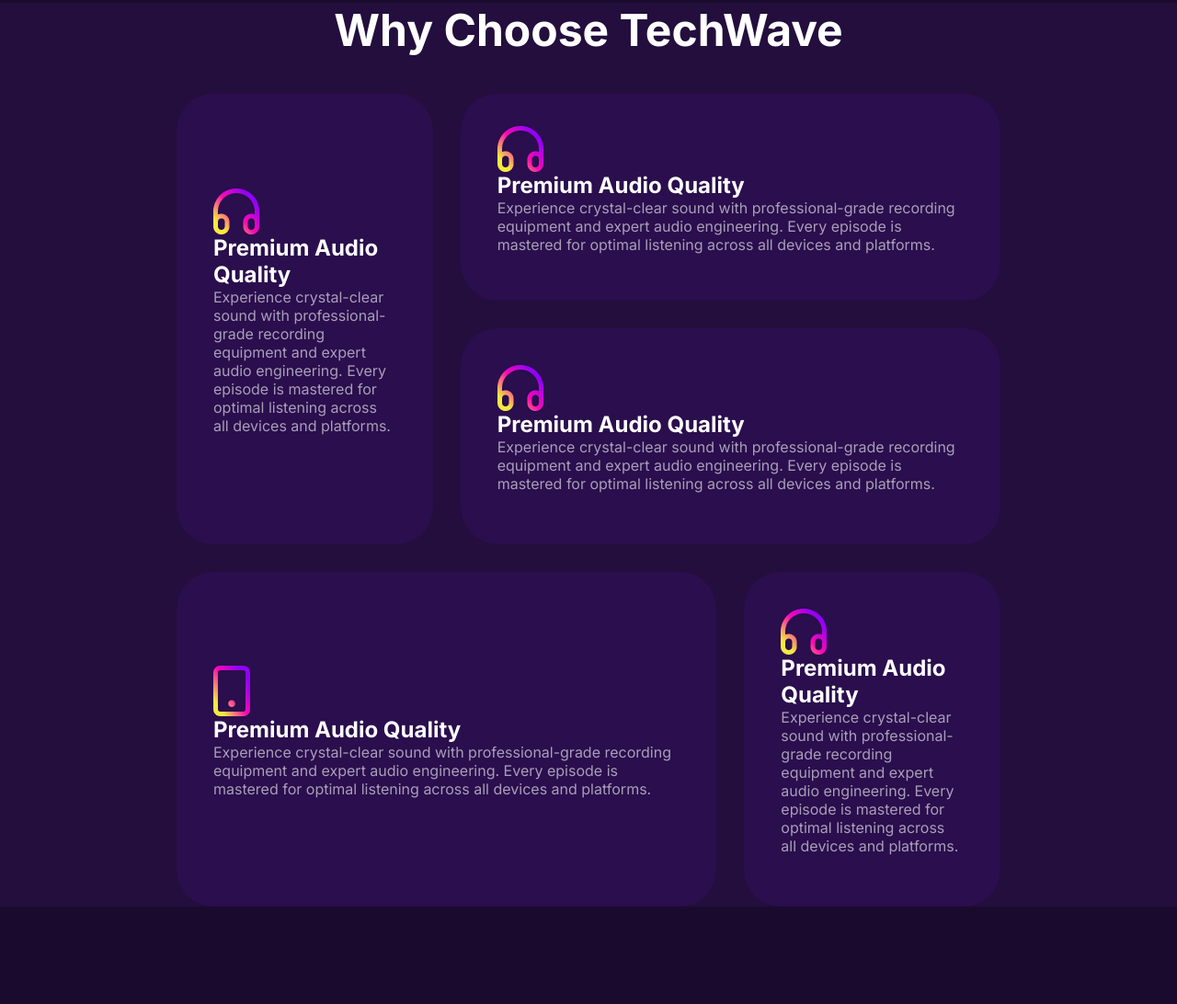
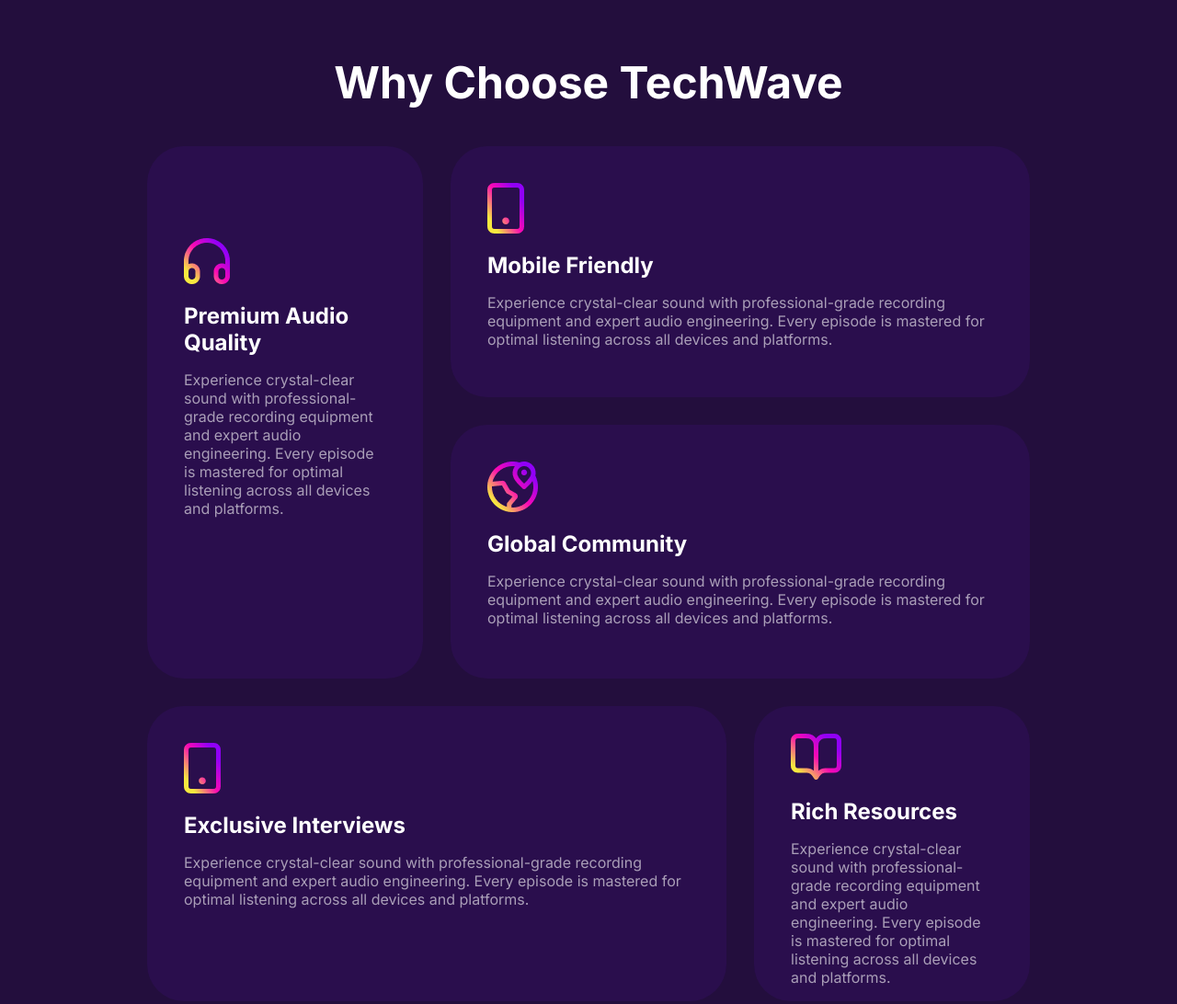
Before and after one commit to soniafrin/TechWave-MilestoneTwo, a plain HTML site: page index.html in a window 1280 px wide. Shown: the part 1430-2522 px from the top of the page at 92% size. Drawn offline with Linux system fonts and the light colour scheme.

Commit message:
cleaned code m,p,  added icons

```diff
--- a/index.html
+++ b/index.html
@@ -6,12 +6,13 @@
     <link rel="preconnect" href="https://fonts.googleapis.com">
     <link rel="preconnect" href="https://fonts.gstatic.com" crossorigin>
     <link href="https://fonts.googleapis.com/css2?family=Inter:ital,opsz,wght@0,14..32,100..900;1,14..32,100..900&display=swap" rel="stylesheet">
+    <link rel="stylesheet" href="https://cdnjs.cloudflare.com/ajax/libs/font-awesome/7.0.1/css/all.min.css" integrity="sha512-2SwdPD6INVrV/lHTZbO2nodKhrnDdJK9/kg2XD1r9uGqPo1cUbujc+IYdlYdEErWNu69gVcYgdxlmVmzTWnetw==" crossorigin="anonymous" referrerpolicy="no-referrer" />
     <link rel="stylesheet" href="style.css">
     <title>TechWave</title>
 </head>
 <body class="inter-font-style">
     <!-- header -->
-    <header style="background-color: brown;">
+    <header>
         <nav>
             <h2>Tech<span class="gradient">Wave</span></h2>
             <ul>
@@ -20,7 +21,7 @@
                 <li><a href="">Host</a></li>
             </ul>
             <div class="subscribe">
-                <a href="">Subscribe</a>
+                <a href="">Subscribe <span><i class="fa-solid fa-arrow-right-long"></i></span></a>
             </div>
         </nav>
         <section id="hero-banner">
@@ -38,8 +39,8 @@
                     <h1>TechWave</h1>
                         <p>Your daily dose of tech insights, productivity hacks, and personal growth</p>
                         <div class="subscribe">
-                            <a class="btn" href="">Listen on Spotify</a>
-                            <a id="transparent-btn" href="">Subscribe</a>
+                            <a class="btn" href=""><span><i class="fa-brands fa-spotify"></i></span> Listen on Spotify</a>
+                            <a id="transparent-btn" href=""><span><i class="fa-regular fa-envelope"></i></span> Subscribe</a>
                         </div>
                 </div>
             </div>
@@ -87,32 +88,31 @@
                 <div class="container">
                     <h2>Why Choose TechWave</h2>
                 <div class="techwave-card">
-                    <div class="card towRows">
-                        <img src=" assets/headphone.png" alt="">
-                        <h3>Premium Audio Quality</h3>
-                        <p>Experience crystal-clear sound with professional-grade recording equipment and expert audio engineering. Every episode is mastered for optimal listening across all devices and platforms.</p>
-                    </div>
-                    <div class="card largeRow">
-                        <img src=" assets/headphone.png" alt="">
-                        <h3>Premium Audio Quality</h3>
-                        <p>Experience crystal-clear sound with professional-grade recording equipment and expert audio engineering. Every episode is mastered for optimal listening across all devices and platforms.</p>
-                    </div>
-                    <div class="card largeRow">
+                    <div class="card twoRows">
                         <img src=" assets/headphone.png" alt="">
                         <h3>Premium Audio Quality</h3>
                         <p>Experience crystal-clear sound with professional-grade recording equipment and expert audio engineering. Every episode is mastered for optimal listening across all devices and platforms.</p>
                     </div>
                     <div class="card largeRow">
                         <img src="assets/device.png" alt="">
-                        <h3>Premium Audio Quality</h3>
+                        <h3>Mobile Friendly</h3>
                         <p>Experience crystal-clear sound with professional-grade recording equipment and expert audio engineering. Every episode is mastered for optimal listening across all devices and platforms.</p>
                     </div>
-                    <div class="card">
-                        <img src="assets/headphone.png" alt="">
-                        <h3>Premium Audio Quality</h3>
+                    <div class="card largeRow">
+                        <img src="assets/location.png" alt="">
+                        <h3>Global Community</h3>
                         <p>Experience crystal-clear sound with professional-grade recording equipment and expert audio engineering. Every episode is mastered for optimal listening across all devices and platforms.</p>
                     </div>
-
+                    <div class="card largeRow">
+                        <img src="assets/device.png" alt="">
+                        <h3>Exclusive Interviews</h3>
+                        <p>Experience crystal-clear sound with professional-grade recording equipment and expert audio engineering. Every episode is mastered for optimal listening across all devices and platforms.</p>
+                    </div>
+                    <div class="card singlerow">
+                        <img src="assets/resource.png" alt="">
+                        <h3>Rich Resources</h3>
+                        <p>Experience crystal-clear sound with professional-grade recording equipment and expert audio engineering. Every episode is mastered for optimal listening across all devices and platforms.</p>
+                    </div>
                 </div>
                 </div>
         </section>
@@ -133,7 +133,7 @@
                             <div class="video-text">
                                 <h3>The Future of AI in Everyday Life</h3>
                                 <p>Exploring how artificial intelligence is transforming our daily routines and what to expect in the next decade.</p>
-                                <span >42 min</span>
+                                <span><i class="fa-solid fa-clock"></i> 42 min</span>
                             </div>
                         </article>
                         <article>
@@ -145,9 +145,9 @@
                                 </div>
                             </div>
                             <div class="video-text">
-                                <h3>The Future of AI in Everyday Life</h3>
+                                <h3>Building Better Habits for Remote Work</h3>
                                 <p>Exploring how artificial intelligence is transforming our daily routines and what to expect in the next decade.</p>
-                                <span >42 min</span>
+                                <span><i class="fa-solid fa-clock"></i> 35 min</span>
                             </div>
                         </article>
                         <article>
@@ -159,9 +159,9 @@
                                 </div>
                             </div>
                             <div class="video-text">
-                                <h3>The Future of AI in Everyday Life</h3>
+                                <h3>Career Growth in Tech: A Roadmap</h3>
                                 <p>Exploring how artificial intelligence is transforming our daily routines and what to expect in the next decade.</p>
-                                <span >42 min</span>
+                                <span><i class="fa-solid fa-clock"></i> 52 min</span>
                             </div>
                         </article>
                     </div>
--- a/style.css
+++ b/style.css
@@ -12,7 +12,7 @@
     display: none;
 }
 .container{
-    width: 70%;
+    width: 75%;
     max-width: 1590px;
     margin: 0 auto;
 }
@@ -20,7 +20,7 @@ nav,
 nav ul,
 #about .milestones,
 .the-host,
-.techwave-card .card,
+/* .techwave-card, */
 .img-circle a,
 .footer-icons{
     display: flex;
@@ -68,7 +68,7 @@ nav .subscribe a,
     font-size: 1rem;
     font-weight: 600;
     color: #ffffff;
-    padding: 16px 12px;
+    padding: 12px 20px;
     border-radius: 1000px;
     text-decoration: none;
     margin-right: 8px;
@@ -76,30 +76,57 @@ nav .subscribe a,
 
  h2{
     text-align: center;
-    /* margin-bottom: 40px; */
     font-size: 3rem;
     font-weight: bold;
     color: #ffffff;
     margin-bottom: 40px;
 }
+
 p{
     font-size: 1rem;
     margin-bottom: 1rem;
     line-height: 20px;
     color: rgba(255, 255, 255, 0.6);
 }
-#featured-episode,
+.techwave-card .card h3,
+#featured-episode h3,
+.host-info h3{
+    color: #ffffff;
+    font-weight: 700;
+    font-size: 1.5rem;
+}
+
+.hero-text,
+.techwave-card{
+    margin-top: 40px;
+}
+
+#about .about-heading h2,
+.techwave-card .card img,
+.techwave-card .card h3,
+.host-info h3{
+    margin-bottom: 16px;
+}
+
+
 #about .milestones,
 #why-choose-techwave,
+#featured-episode,
 #meet-the-host{
-    margin-top: 120px;
+    padding-bottom: 120px;
 }
-/* #featured-episode .video-card{
-    padding-top: 40px;
-} */
+
+#why-choose-techwave,
+#featured-episode{
+    padding-top:120px;
+}
+
+
 
  /* main style */
-
+header{
+    background-color: rgba(35, 14, 61, 1);
+}
 /* navbar */
 nav{
     padding: 30px 0;
@@ -122,6 +149,7 @@ nav ul li{
  /* hero section */
  #hero-banner{
     position: relative;
+    margin-top: 1px;
 
  }
  .hero-bg{
@@ -169,7 +197,6 @@ nav ul li{
     text-align: center;
     color: red;
     bottom: 50%;
-    margin-top: 40px;
 }
 
 .hero-text h1{
@@ -198,16 +225,11 @@ main{
 }
 
 #about hr{
-    border: 1px solid rgba(255, 255, 255, 0.1); ;
+    border: 1px solid rgba(255, 255, 255, 0.1);
     margin: 80px 0;
     color: rgba(255, 255, 255, 0.1);
 }
-#about .milestones{
-    /* margin-bottom: 120px; */
-    /* display: flex; */
-    justify-content: space-around;
-    /* align-items: center; */
-}
+
 .milestones .card h3{
     font-size: 3rem;
     font-weight: 900;
@@ -215,52 +237,41 @@ main{
 }
 
 
-/* why-choose-techwavewhy */
+/* why-choose-techwave */
 #why-choose-techwave{
     background-color: #230E3D;
-    /* padding: 120px 0; */
 }
-/* #why-choose-techwave h2{
-    font-size: 3rem;
-    text-align: center;
-    color: #ffffff;
-} */
+
 .techwave-card{
     display: grid;
     grid-template-columns: repeat(3,1fr);
-    grid-template-rows: repeat(1, 225px);
+    grid-template-rows: repeat(1, 273px);
     gap: 30px;
-    width: 100%;
-    margin-top: 40px;
-
 }
 
 .techwave-card .card{
-    flex-direction: column;
-    align-items: start ;
-    padding: 40px;
     border-radius: 40px;
     background-color: rgba(53, 17, 101, 0.4);
 }
-.techwave-card .card h3{
-        color: #ffffff;
-        font-weight: 700;
-        font-size: 1.5rem;
-}
-
-
-.towRows{
+.twoRows{
+    padding: 100px 40px;
     grid-column: span 1;
     grid-row: span 2;
 }
 .largeRow{
+    padding: 40px;
     grid-column: span 2;
     grid-row: span 1 ;
 }
-/* featured episode */
+.singlerow{
+    padding:0 40px;
+    padding-top: 30px;
+    grid-column: span 1;
+    grid-row: span 1 ;
+}
 
 
-
+/* featured episode */
 .video-card{
     display: flex;
     column-gap: 30px;
@@ -271,33 +282,18 @@ main{
 
 .thumbnail img{
     position: absolute;
+    transform: translateY(-100%);
+}
 
-    /* width: 300px;
-    height: 300px; */
-    transform: translateY(-100%);
-
+#featured-episode .video-text{
+    margin-top: 24px;
 }
-/* #featured-episode .video-wraper iframe{
-    position: absolute;
-    transform: translateY(100%)
-} */
-
-
-/* #featured-episode .video-text{
-    margin-top: 24px;
-
-} */
-#featured-episode h3{
-    font-size: 1.5rem;
-    color: #ffffff;
-    font-weight: 700;
-
+#featured-episode .video-text p{
+    margin-top: 12px;
 }
 
 #featured-episode .video-text span{
     color: #00FF88;
-
-
 }
 
 #featured-episode .video-wraper iframe,
@@ -308,32 +304,14 @@ border-radius: 24px 24px 0 0;
 }
 
 /* meet the host */
-/* #meet-the-host{
-    padding: 120px 0;
-} */
-/* #meet-the-host h2{
-    text-align: center;
-    margin-bottom: 40px;
-    font-size: 3rem;
-    font-weight: bold;
-    color: #ffffff;
-
-} */
-
 .the-host{
-    /* display: flex;
-    justify-content: center;
-    align-items: center; */
     gap: 24px;
     border-radius: 40px;
     padding: 40px;
     background-color: rgba(53, 17, 101, 0.4);
 }
 .host-info h3{
-    color: #ffffff;
     font-size: 2rem;
-    font-weight: 700;
-    margin-bottom: 16px;
 }
 
 .host-icons{
@@ -376,14 +354,8 @@ border-radius: 24px 24px 0 0;
     text-align: center;
 
 }
-/* .footer-info h2{
-    color: white;
-    font-size: 3.75rem ;
-} */
+
 .footer-icons{
-    /* display: flex; */
-    /* justify-content: space-around; */
-    /* align-items: center; */
     gap: 40px;
     margin: 32px 0;
 }
```
Lines whose indentation alone changed are shown as unchanged.
